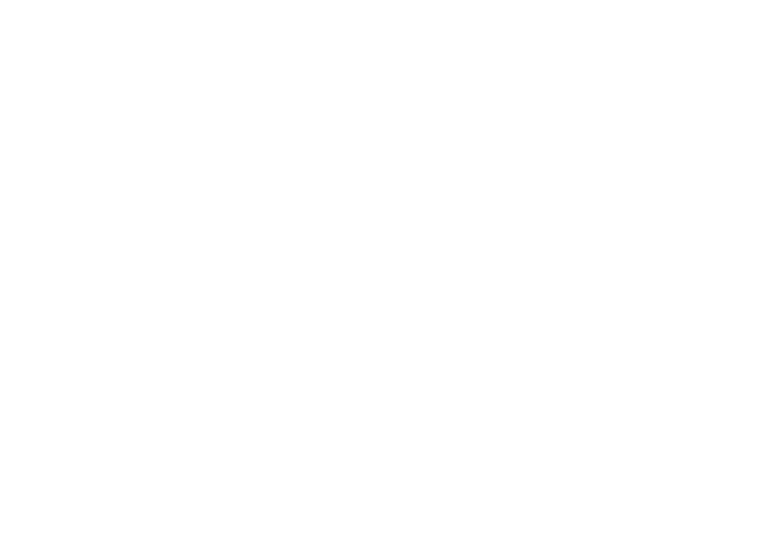
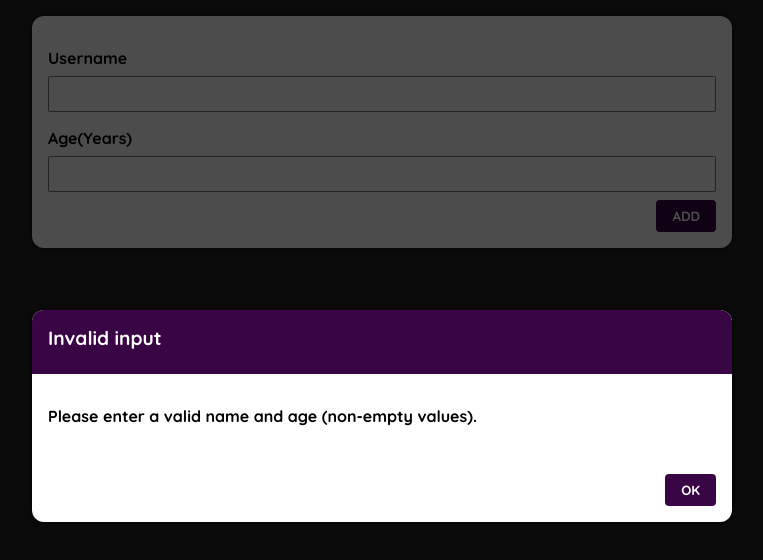
Before and after one commit to Midnajt/reactSkilling, a React (Create React App) app: page / in a window 1280 px wide. Shown: the top 560 px of the page, without its empty margins (258-1021 px from the left). Built offline with nearby package versions, Linux system fonts and the light colour scheme.

Commit message:
components created

```diff
--- a/src/App.js
+++ b/src/App.js
@@ -1,7 +1,23 @@
-import React from "react";
+import React, { useState } from "react";
+import AddUser from "./components/AddUser/AddUser";
+import ErrorModal from "./components/ErrorModal/ErrorModal";
+import css from "./index.css";
 
 function App() {
-  return <div></div>;
+  const [showPopup, setShowPopup] = useState(true);
+  const confirmError = () => {
+    setShowPopup(false);
+  };
+
+  const addUser = () => {
+    setShowPopup(true);
+  };
+  return (
+    <div>
+      <AddUser onAddUser={addUser} />
+      {showPopup && <ErrorModal onConfirmError={confirmError} />}
+    </div>
+  );
 }
 
 export default App;
--- /dev/null
+++ b/src/components/AddUser/AddUser.js
@@ -0,0 +1,34 @@
+import { useState } from "react";
+
+import Card from "../Card/Card.js";
+import Button from "../Button/Button.js";
+import ErrorModal from "../ErrorModal/ErrorModal.js";
+
+import classes from "./AddUser.module.css";
+
+const AddUser = (props) => {
+  const [name, setName] = useState(null);
+  const [age, setAge] = useState(null);
+
+  const submitHandler = (e) => {
+    e.preventDefault();
+
+    if (!name && !age) {
+      props.onAddUser();
+    }
+  };
+
+  return (
+    <Card>
+      <form onSubmit={submitHandler} className={classes.form}>
+        <label>Username</label>
+        <input></input>
+        <label>Age(Years)</label>
+        <input type="number"></input>
+        <Button txt="ADD" />
+      </form>
+    </Card>
+  );
+};
+
+export default AddUser;
--- /dev/null
+++ b/src/components/AddUser/AddUser.module.css
@@ -0,0 +1,18 @@
+.form {
+    display: flex;
+    flex-direction: column;
+}
+
+.form label {
+    padding: 1rem 0 .5rem 0;
+    font-weight: bold;
+    text-align: start;
+}
+
+.form input {
+    padding:.5rem;
+}
+
+.form button {
+    align-self: end;
+}
--- /dev/null
+++ b/src/components/Button/Button.js
@@ -0,0 +1,7 @@
+import classes from "./Button.module.css";
+
+const Button = (props) => {
+  return <button className={classes.button}>{props.txt}</button>;
+};
+
+export default Button;
--- /dev/null
+++ b/src/components/Button/Button.module.css
@@ -0,0 +1,12 @@
+.button {
+    margin-top: .5rem;
+    padding: .5rem 1rem;
+    text-align: center;
+    background: #3A0544;
+    font-weight: bold;
+    color: #fff;
+    border: none;
+    border-radius: 4px;
+    text-transform: uppercase;
+    cursor: pointer;
+}
--- /dev/null
+++ b/src/components/Card/Card.js
@@ -0,0 +1,9 @@
+import classes from "./Card.module.css";
+
+const Card = (props) => {
+  return (
+    <div className={`${classes.card} ${props.classes}`}>{props.children}</div>
+  );
+};
+
+export default Card;
--- /dev/null
+++ b/src/components/Card/Card.module.css
@@ -0,0 +1,11 @@
+.card {
+    padding: 1rem;
+    margin:1rem auto;
+    max-width: 700px;
+    border-radius: 12px;
+    background-color: #fff;
+    display: flex;
+    flex-direction: column;
+    justify-content: space-around;
+    box-shadow: 0 0 5px black;
+}
--- /dev/null
+++ b/src/components/ErrorModal/ErrorModal.js
@@ -0,0 +1,23 @@
+import Card from "../Card/Card";
+import Button from "../Button/Button";
+
+import classes from "./ErrorModal.module.css";
+
+const ErrorModal = (props) => {
+  const submtiHandler = (e) => {
+    e.preventDefault();
+
+    props.onConfirmError();
+  };
+  return (
+    <form onSubmit={submtiHandler} className={classes.errorModal}>
+      <Card classes={classes.modal}>
+        <p>Invalid input</p>
+        <p>Please enter a valid name and age (non-empty values).</p>
+        <Button txt="OK"></Button>
+      </Card>
+    </form>
+  );
+};
+
+export default ErrorModal;
--- /dev/null
+++ b/src/components/ErrorModal/ErrorModal.module.css
@@ -0,0 +1,38 @@
+.errorModal {
+    position: absolute;
+    left: 0;
+    top: 0;
+    right: 0;
+    bottom: 0;
+    background: rgba(0,0,0,.7);
+    z-index: 1;
+}
+
+.modal {
+    padding: 0;
+    position: relative;
+    top:50%;
+    transform: translateY(-50%);
+    display: flex;
+    flex-direction: column;
+    overflow: hidden;
+}
+
+.modal p {
+    font-weight: bold;
+    padding: 1rem;
+}
+
+.modal p:first-child {
+    margin: 0;
+    padding-bottom: 1.5rem;
+    background-color: #3A0544;
+    color: #fff;
+    font-size: 1.2rem;
+}
+
+.modal button {
+    margin: 1rem;
+    position: relative;
+    align-self: end;
+}
--- a/src/index.css
+++ b/src/index.css
@@ -2,6 +2,7 @@
 
 * {
   box-sizing: border-box;
+  font-family: 'Quicksand', sans-serif; /* Ustawienie czcionki Quicksand jako domyślnej */
 }
 
 html {
@@ -10,4 +11,5 @@
 
 body {
   margin: 0;
+  background-color: #252525;
 }
```
Also changed, not shown: src/components/UsersList/UsersList.js (added, +7 -0 lines), src/components/UsersList/UsersList.module.css (added).
